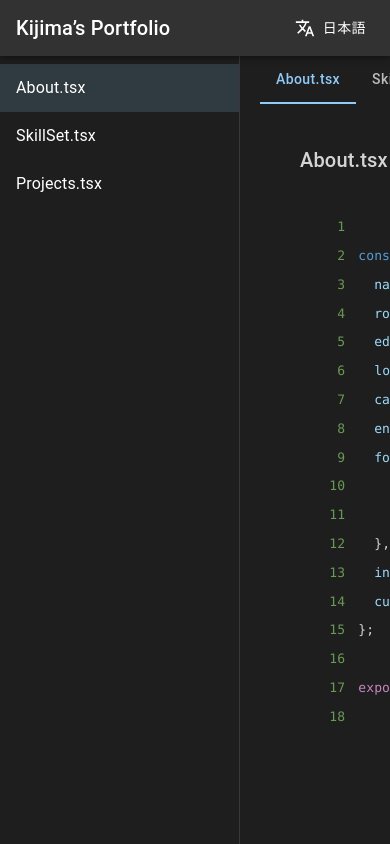
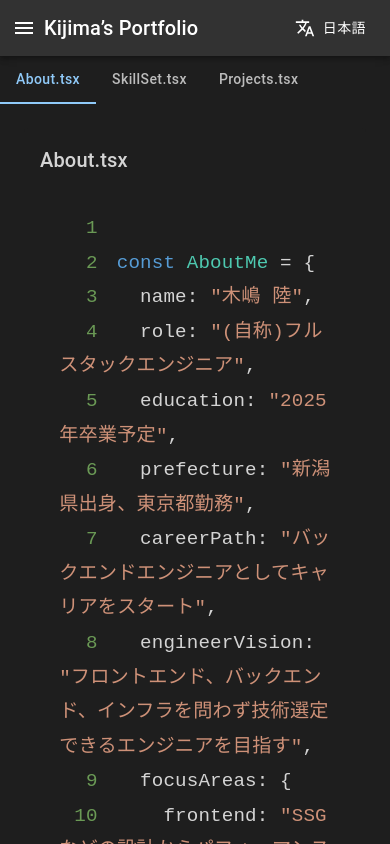
Before and after one commit to kijima-riku/portfolio, a Next.js app: page / in a window 390 px wide. Built offline with nearby package versions, Linux system fonts and the light colour scheme.

Commit message:
[fix] responsive style and description.

```diff
--- a/src/components/About.tsx
+++ b/src/components/About.tsx
@@ -9,7 +9,7 @@ const AboutMe = {
   name: "Kijima Riku",
   role: "(would-be) Full Stack Developer",
   education: "Graduating in 2025",
-  location: "From Niigata, Working in Tokyo, Japan",
+  prefecture: "From Niigata, Working in Tokyo, Japan",
   careerPath: "Starting career as a Backend Engineer",
   engineerVision: "Aiming to become an engineer capable of making technology decisions across frontend, backend, and infrastructure.",
   focusAreas: {
@@ -28,7 +28,7 @@ const AboutMe = {
   name: "木嶋 陸",
   role: "(自称)フルスタックエンジニア",
   education: "2025年卒業予定",
-  location: "新潟県出身、東京都勤務",
+  prefecture: "新潟県出身、東京都勤務",
   careerPath: "バックエンドエンジニアとしてキャリアをスタート",
   engineerVision: "フロントエンド、バックエンド、インフラを問わず技術選定できるエンジニアを目指す",
   focusAreas: {
--- a/src/components/CodeEditor.tsx
+++ b/src/components/CodeEditor.tsx
@@ -17,7 +17,14 @@ export default function CodeEditor({
   language,
 }: CodeEditorProps) {
   return (
-    <Box sx={{ bgcolor: "#1E1E1E", p: 2, borderRadius: 1 }}>
+    <Box
+      sx={{
+        bgcolor: "#1E1E1E",
+        p: 2,
+        borderRadius: 1,
+        width: "100%",
+        overflow: "auto",
+      }}>
       <Typography variant="h6" sx={{ color: "#D4D4D4", mb: 2 }}>
         {fileName}
       </Typography>
@@ -30,6 +37,7 @@ export default function CodeEditor({
           fontSize: "1.2rem",
           lineHeight: "1.5",
           margin: 0,
+          padding: "1em",
           wordBreak: "break-word",
           whiteSpace: "pre-wrap",
           overflowWrap: "break-word",
@@ -39,6 +47,14 @@ export default function CodeEditor({
           paddingRight: "1em",
           textAlign: "right",
           userSelect: "none",
+        }}
+        codeTagProps={{
+          style: {
+            fontSize: "1.2rem",
+            lineHeight: "1.8",
+            whiteSpace: "pre-wrap",
+            wordBreak: "break-word",
+          },
         }}>
         {code}
       </SyntaxHighlighter>
--- a/src/components/IDElayout.tsx
+++ b/src/components/IDElayout.tsx
@@ -1,6 +1,6 @@
 "use client";
 
-import React, { ReactNode } from "react";
+import React, { ReactNode, useState } from "react";
 import {
   Box,
   AppBar,
@@ -14,9 +14,12 @@ import {
   Tabs,
   Tab,
   Button,
+  IconButton,
+  useMediaQuery,
 } from "@mui/material";
-import { styled } from "@mui/material/styles";
+import { styled, useTheme } from "@mui/material/styles";
 import TranslateIcon from "@mui/icons-material/Translate";
+import MenuIcon from "@mui/icons-material/Menu";
 import { useLanguage } from "@/contexts/LanguageContext";
 
 const StyledTab = styled(Tab)({
@@ -43,6 +46,9 @@ export default function IDELayout({
   setActiveTab,
 }: IDELayoutProps) {
   const { language, setLanguage } = useLanguage();
+  const [drawerOpen, setDrawerOpen] = useState(false);
+  const theme = useTheme();
+  const isMobile = useMediaQuery(theme.breakpoints.down("sm"));
 
   const handleTabChange = (event: React.SyntheticEvent, newValue: string) => {
     setActiveTab(newValue);
@@ -50,6 +56,10 @@ export default function IDELayout({
 
   const toggleLanguage = () => {
     setLanguage(language === "en" ? "ja" : "en");
+  };
+
+  const toggleDrawer = () => {
+    setDrawerOpen(!drawerOpen);
   };
 
   return (
@@ -64,6 +74,15 @@ export default function IDELayout({
         position="static"
         sx={{ zIndex: (theme) => theme.zIndex.drawer + 1 }}>
         <Toolbar>
+          {isMobile && (
+            <IconButton
+              edge="start"
+              color="inherit"
+              aria-label="menu"
+              onClick={toggleDrawer}>
+              <MenuIcon />
+            </IconButton>
+          )}
           <Typography variant="h6" noWrap component="div" sx={{ flexGrow: 1 }}>
             Kijima{"\u2019"}s Portfolio
           </Typography>
@@ -75,13 +94,19 @@ export default function IDELayout({
           </Button>
         </Toolbar>
       </AppBar>
-      <Box sx={{ display: "flex", flexGrow: 1, overflow: "hidden" }}>
+
+      <Box sx={{ display: "flex", flexGrow: 1, overflow: "auto" }}>
         <Drawer
-          variant="permanent"
+          variant={isMobile ? "temporary" : "permanent"}
+          open={drawerOpen}
+          onClose={toggleDrawer}
           sx={{
             width: 240,
             flexShrink: 0,
-            [`& .MuiDrawer-paper`]: { width: 240, boxSizing: "border-box" },
+            [`& .MuiDrawer-paper`]: {
+              width: 240,
+              boxSizing: "border-box",
+            },
           }}>
           <Toolbar />
           <Box sx={{ overflow: "auto" }}>
@@ -90,7 +115,10 @@ export default function IDELayout({
                 <ListItem key={page.name} disablePadding>
                   <ListItemButton
                     selected={activeTab === page.value}
-                    onClick={() => setActiveTab(page.value)}>
+                    onClick={() => {
+                      setActiveTab(page.value);
+                      if (isMobile) toggleDrawer();
+                    }}>
                     <ListItemText primary={page.name} />
                   </ListItemButton>
                 </ListItem>
@@ -98,7 +126,14 @@ export default function IDELayout({
             </List>
           </Box>
         </Drawer>
-        <Box sx={{ flexGrow: 1, display: "flex", flexDirection: "column" }}>
+
+        <Box
+          sx={{
+            flexGrow: 1,
+            display: "flex",
+            flexDirection: "column",
+            overflow: "hidden",
+          }}>
           <Tabs
             value={activeTab}
             onChange={handleTabChange}
@@ -110,7 +145,7 @@ export default function IDELayout({
                 height: "2px",
                 bottom: 0,
               },
-              ml: "20px",
+              ml: isMobile ? "0px" : "20px",
             }}>
             {pages.map((page) => (
               <StyledTab
@@ -125,7 +160,15 @@ export default function IDELayout({
               />
             ))}
           </Tabs>
-          <Box sx={{ flexGrow: 1, p: 3, overflow: "auto", ml: "20px" }}>
+
+          <Box
+            sx={{
+              flexGrow: 1,
+              p: 3,
+              overflow: "auto",
+              ml: isMobile ? "0px" : "20px",
+              width: "100%",
+            }}>
             {children}
           </Box>
         </Box>
```
